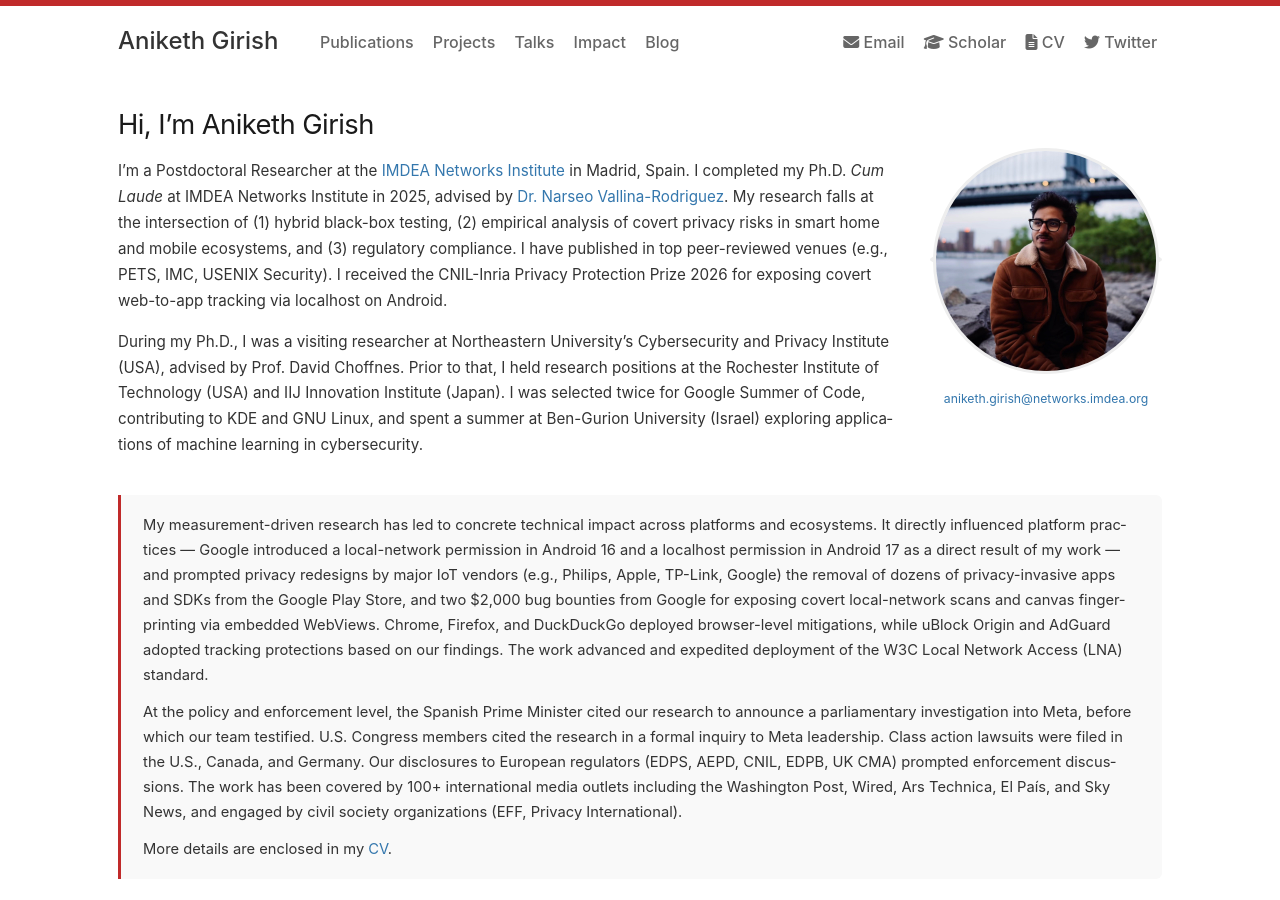
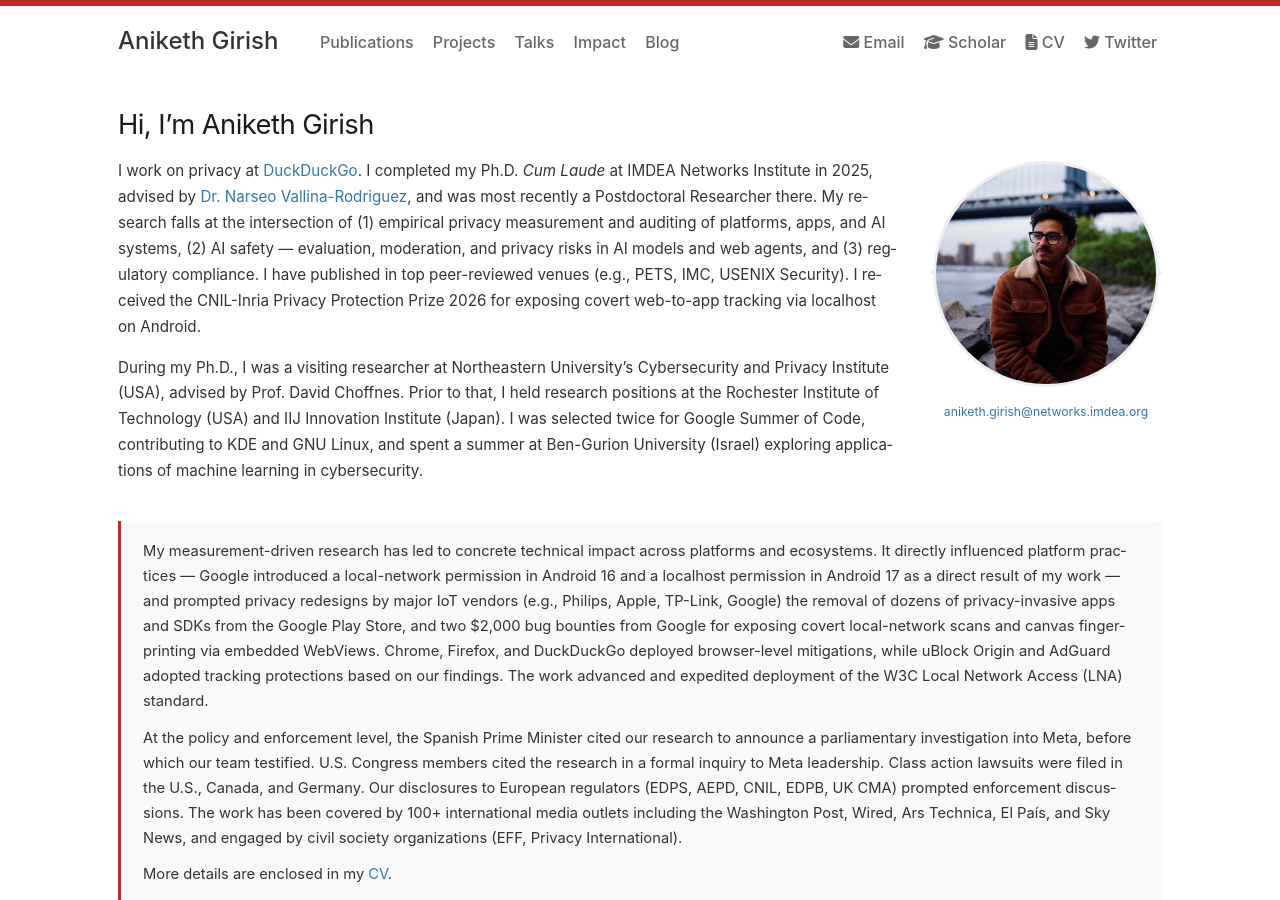
Before and after one commit to Aniketh01/aniketh01.github.io, a Jekyll site: the page built from index.md, in a window 1280 px wide and 900 px high. Built offline with Jekyll 4.4.1, drawn with Linux system fonts in a browser that asks for light colours; nearby versions of some CDN libraries; some of the changed text lies outside the part shown.

Commit message:
Add DuckDuckGo, update intro, news and impact with USENIX awards and dead domains

```diff
--- a/_data/impact.yml
+++ b/_data/impact.yml
@@ -39,6 +39,7 @@
         - 'Class actions filed in the U.S. (<a href="https://www.courtlistener.com/docket/70448987/in-re-meta-android-privacy-litigation/">Rose v. Meta</a>, Carroll, Zaveeri), <a href="https://www.registredesactionscollectives.quebec/fr/Fichier/Document?NomFichier=16960.pdf">Quebec</a>, <a href="https://slatervecchio.com/wp-content/uploads/2025/11/2025-10-24-filed-nocc-meta.pdf">British Columbia</a>, and Germany (<a href="https://somi.nl/en/somi-foundation-launches-collective-action-in-germany-against-metas-secret-tracking-on-facebook-and-instagram">SOMI Foundation</a>).'
         - 'Disclosures to CNIL, EDPS, AEPD, EDPB, UK CMA, and the European Commission.'
         - 'Presented at <strong>CNIL Privacy Research Day 2026</strong> and received the <a href="https://www.cnil.fr/fr/prix-inria-cnil-2026"><strong>CNIL-Inria Privacy Protection Prize 2026</strong></a> (24 June, Paris) for outstanding societal impact.'
+        - 'Received the <strong>USENIX Security 2026 Distinguished Paper Award</strong> and the <strong>USENIX Internet Defense Prize 2026</strong>.'
         - 'Civil society response from <a href="https://www.eff.org/deeplinks/2025/06/protect-yourself-metas-latest-attack-privacy">EFF</a> and <a href="https://privacyinternational.org/long-read/5621/meta-and-yandex-break-security-save-their-business-model">Privacy International</a>.'
     - title: "Platform & Technical"
       icon: shield-halved
--- a/index.md
+++ b/index.md
@@ -12,8 +12,8 @@ class: home
 
 <!-- <p class="hiring-note"><b>I'm open to full-time opportunities in the next 6~12 months, feel free to <a href="mailto:aniketh.girish@imdea.org">contact me</a> if you think I'd be a fit!</b></p> -->
 
-I'm a Postdoctoral Researcher at the [IMDEA Networks Institute](https://networks.imdea.org/) in Madrid, Spain. I completed my Ph.D. *Cum Laude* at IMDEA Networks Institute in 2025, advised by [Dr. Narseo Vallina-Rodriguez](https://networks.imdea.org/team/imdea-networks-team/people/narseo-vallina-rodriguez/).
-My research falls at the intersection of (1) hybrid black-box testing, (2) empirical analysis of covert privacy risks in smart home and mobile ecosystems, and (3) regulatory compliance. I have published in top peer-reviewed venues (e.g., PETS, IMC, USENIX Security). I received the CNIL-Inria Privacy Protection Prize 2026 for exposing covert web-to-app tracking via localhost on Android. <!-- and the Best Poster Award at the TMA'22 Ph.D. school for my novel approach to IoT testing. -->
+I work on privacy at [DuckDuckGo](https://duckduckgo.com/). I completed my Ph.D. *Cum Laude* at IMDEA Networks Institute in 2025, advised by [Dr. Narseo Vallina-Rodriguez](https://networks.imdea.org/team/imdea-networks-team/people/narseo-vallina-rodriguez/), and was most recently a Postdoctoral Researcher there.
+My research falls at the intersection of (1) empirical privacy measurement and auditing of platforms, apps, and AI systems, (2) AI safety — evaluation, moderation, and privacy risks in AI models and web agents, and (3) regulatory compliance. I have published in top peer-reviewed venues (e.g., PETS, IMC, USENIX Security). I received the CNIL-Inria Privacy Protection Prize 2026 for exposing covert web-to-app tracking via localhost on Android. <!-- and the Best Poster Award at the TMA'22 Ph.D. school for my novel approach to IoT testing. -->
 
 During my Ph.D., I was a visiting researcher at Northeastern University's Cybersecurity and Privacy Institute (USA), advised by Prof. David Choffnes. Prior to that, I held research positions at the Rochester Institute of Technology (USA) and IIJ Innovation Institute (Japan). I was selected twice for Google Summer of Code, contributing to KDE and GNU Linux, and spent a summer at Ben-Gurion University (Israel) exploring applications of machine learning in cybersecurity.
 
```
Also changed, not shown: _data/news.yml (+7 -1 lines), 1 other file.
